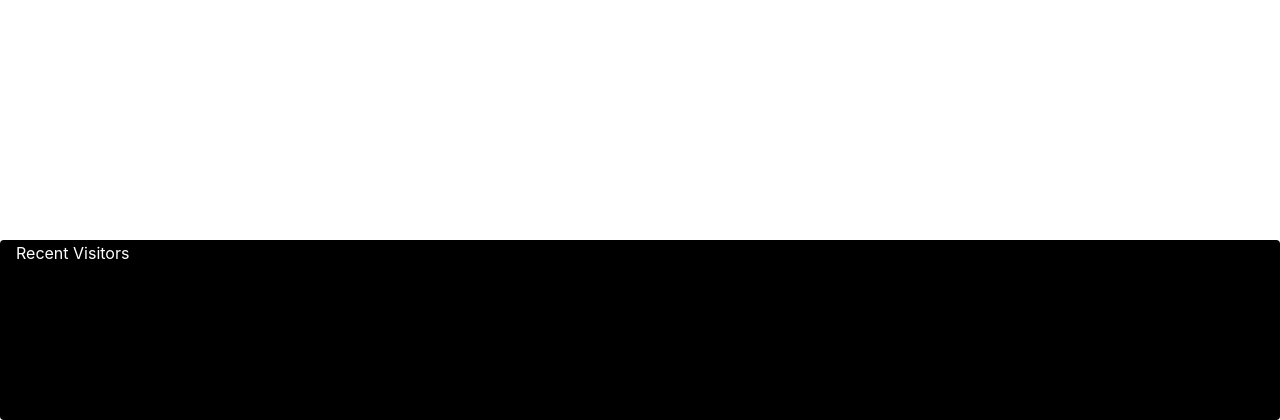
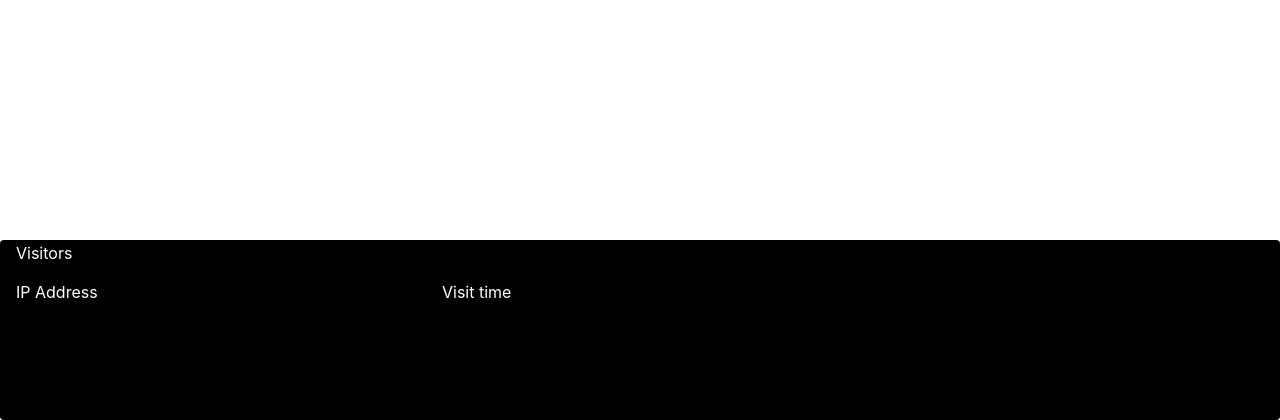
Before and after one commit to swtnk/to-do-yii, a PHP site: page / in a window 1280 px wide. Shown: the part 380-800 px from the top of the page. Run offline with PHP 8.4, Linux system fonts and the light colour scheme; tables that the repository leaves empty or names only in its code hold one stand-in row (values such as "Sample post"); some libraries are stand-ins or nearby versions.

Commit message:
1.0.0-improving-visitor-ip-tracking-ui

```diff
--- /dev/null
+++ b/assets/helperFunctions/fetchRecentUser.php
@@ -0,0 +1,17 @@
+<?php
+
+    function fetch_visitors() {
+        require_once('assets/helperClasses/connectdb.php');
+        $connect_to_fetch_visitors = new DBConnect('global_db', 'root', '');
+        $connect_to_fetch_visitors = $connect_to_fetch_visitors -> getConnection();
+
+        $query = 'SELECT INET_NTOA(ip) as ip, `time` FROM `visitors` ORDER BY `time` DESC LIMIT 10';
+        $query = $connect_to_fetch_visitors -> prepare($query);
+        $query -> execute();
+
+        $result = $query -> fetch(PDO::FETCH_ASSOC);
+
+        // print_r($result);
+        return $query;
+    }
+?>
--- a/index.php
+++ b/index.php
@@ -35,16 +35,36 @@
             <div style="margin-top: 20px;"></div>
             <div class="test-data row footer" style="position: absolute; bottom: 0; width: 100%; height: 180px;">
                 <div class="col-12 card" style="background: #000; color: #fff; overflow-Y: scroll;">
-                    <?php
-                        // echo '<p class="center tester">Test-Data</p>';
-                        // require_once('assets/helperClasses/todo.php');
-                        // echo '<p class="center">USER IP</p>';
-                        // require_once('assets/helperClasses/getUserIP.php');
-                        // $ip = new GetUserIp();
-                        // echo $ip -> getIP();
-                        echo '<p class="center tester">Recent Visitors</p>';
-                        echo '<div class="visiting-ip"></div>';
-                    ?>
+                    <div class="tester">Visitors</div>
+                        <div class="row" style="padding: 15px 0 15px 0;">
+                            <div class="col-sm-4 ipaddr">IP Address</div>
+                            <div class="col-sm-4 visittime">Visit time</div>
+                        </div>
+                            <?php
+                                require_once('assets/helperFunctions/fetchRecentUser.php');
+                                $data = fetch_visitors();
+                            ?>
+
+                            <?php while($row = $data -> fetch(PDO::FETCH_ASSOC)): ?>
+
+                                <div class="row" style="padding: 15px 0 15px 0;">
+                                    <div class="col-sm-4 ipaddr"><?php echo $row['ip'] ?></div>
+                                    <div class="col-sm-4 visittime"><?php echo date('d F, Y h:m:s:n', time($row['time'])) ?></div>
+                                </div>
+
+                            <?php endwhile; ?>
+
+                            <!-- <?php
+                                while($row = $data -> fetch(PDO::FETCH_ASSOC)) {
+                                    echo "<div class='row'>";
+                                    echo "<div class='col-4 ipaddr'> " . $row['ip'] . "</div>";
+                                    echo "<div class='col-4 visittime'>" . $row['time'] . "</div>";
+                                    echo "</div>";
+                                }
+
+                            ?> -->
+                        </div>
+                    </div>
                 </div>
             </div>
         </div>
```
Also changed, not shown: assets/helperClasses/rough.php (+5 -22 lines).
